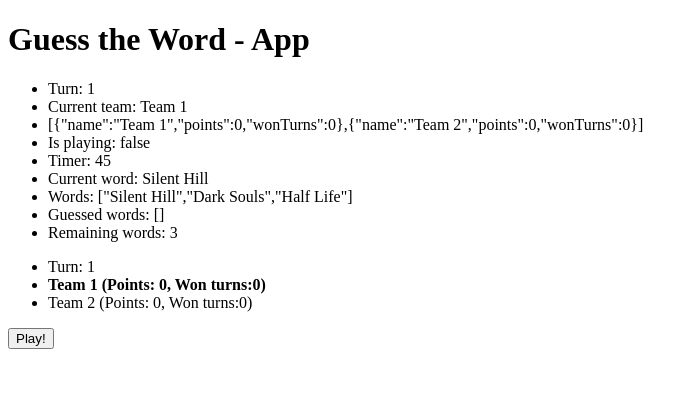
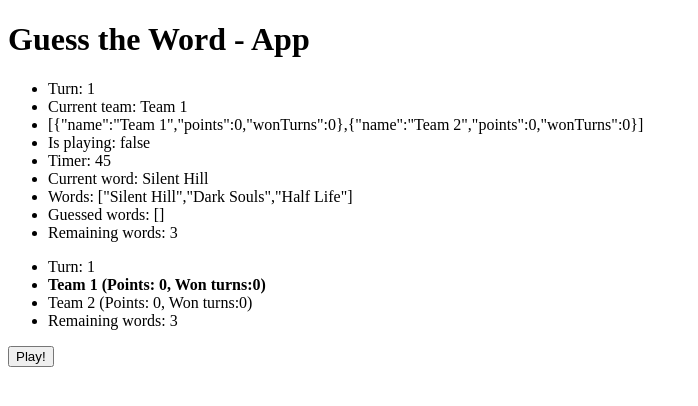
Before and after one commit to em-jose/guess-the-word, a React (Vite) app: page / in a window 1280 px wide. Shown: the top 406 px of the page, without its empty margins (0-698 px from the left). Built offline with nearby package versions, Linux system fonts and the light colour scheme.

Commit message:
feat: add remaining words counter

```diff
--- a/src/GuessTheWord.jsx
+++ b/src/GuessTheWord.jsx
@@ -223,6 +223,7 @@ export const GuessTheWord = () => {
                             </span>
                         </li>
                     ))}
+                    <li>Remaining words: {words.length}</li>
                 </ul>
             </div>
 
```
